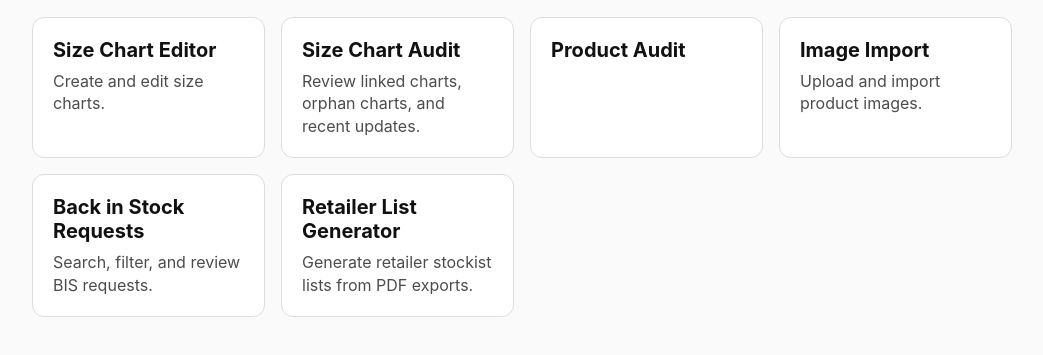
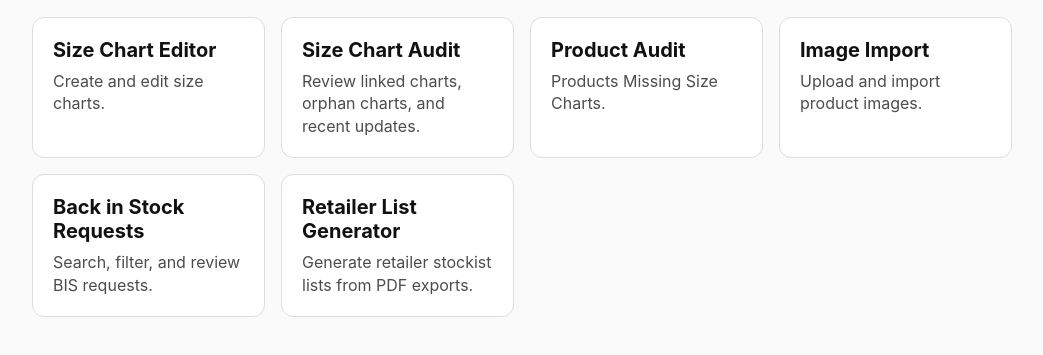
Before and after one commit to giginfd/size-chart-app, a website: page public/home.html in a window 1280 px wide. Shown: the part 361-716 px from the top of the page, without its empty margins (118-1161 px from the left). Drawn offline with Linux system fonts and the light colour scheme.

Commit message:
Fix HTML paragraph tag formatting in home.html

```diff
--- a/public/home.html
+++ b/public/home.html
@@ -55,7 +55,7 @@
 
         <a class="tool-card" href="/missing-charts.html">
           <h2>Product Audit</h2>
-  <pProducts Missing Size Charts.</p>
+  <p>Products Missing Size Charts.</p>
 </a>
 
       <a class="tool-card" href="/image-import.html">
```
